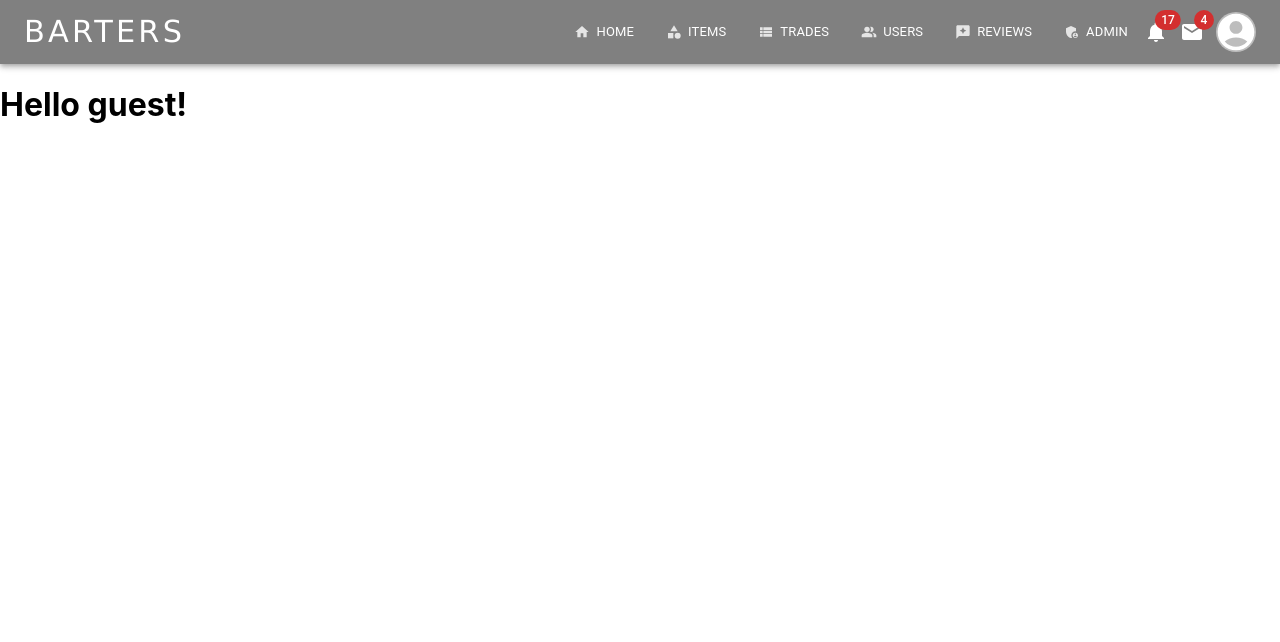
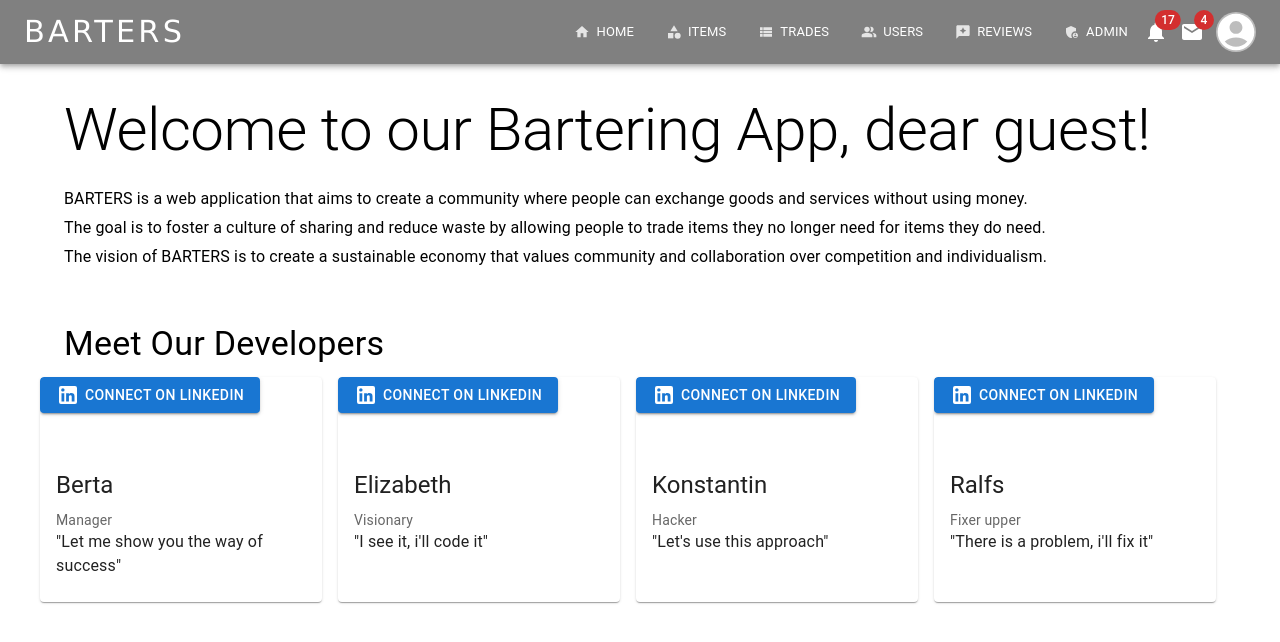
Before and after one commit to Jefremov/bartersWeb, a React (Create React App) app in the folder src/main/frontend/: page / in a window 1280 px wide. Shown: the top 642 px of the page. Built offline with nearby package versions, Linux system fonts and the light colour scheme.

Commit message:
creating homepage

```diff
--- a/src/main/frontend/src/pages/HomePage.js
+++ b/src/main/frontend/src/pages/HomePage.js
@@ -1,16 +1,70 @@
 import React from "react";
 import { isAuthenticated, getLoggedInUser } from "../auth/isAuthenticated";
+import { Container, Typography, Button, Grid, Card, CardContent, CardMedia } from '@mui/material';
+import LinkedInIcon from '@mui/icons-material/LinkedIn';
+
+const developers = [  {    name: "Berta",    role: "Manager",    description: "\"Let me show you the way of success\"", linkedin: "https://www.linkedin.com/in/bertam/", },  {    name: "Elizabeth",    role: "Visionary",    description: "\"I see it, i'll code it\"",linkedin: "https://www.linkedin.com/in/elizabete-titane/",  },  {    name: "Konstantin",    role: "Hacker",    description: "\"Let's use this approach\"", linkedin: "https://www.linkedin.com/in/konstantin-jefremov/", },  {    name: "Ralfs",    role: "Fixer upper",    description: "\"There is a problem, i'll fix it\"", linkedin: "https://www.linkedin.com/in/ralfsl", },];
+
 
 const Home = () => {
+
   return (
-      <div>
-        {isAuthenticated() ? (
-          <h1>Hello, {getLoggedInUser()}!</h1>
-        ) : (
-          <h1>Hello guest!</h1>
-        )}
-      </div>
-    );
+      <Container
+        maxWidth="lg"
+        style={{
+            backgroundPosition: "center",
+            minHeight: "100vh",
+            marginTop: 30,
+        }}
+      >
+        <Typography variant="h2" component="h1" gutterBottom>
+          Welcome to our Bartering App, dear {isAuthenticated() ? `${getLoggedInUser()}!` : " guest!"}
+        </Typography>
+        <Typography variant="body1" gutterBottom style={{ marginBottom: 5 }}>
+          BARTERS is a web application that aims to create a community where people can exchange goods and services without using money.
+        </Typography>
+        <Typography variant="body1" gutterBottom style={{ marginBottom: 5 }}>
+          The goal is to foster a culture of sharing and reduce waste by allowing people to trade items they no longer need for items they do need.
+        </Typography>
+        <Typography variant="body1" gutterBottom>
+          The vision of BARTERS is to create a sustainable economy that values community and collaboration over competition and individualism.
+        </Typography>
+      <Grid container spacing={3} style={{ marginTop: 30 }}>
+        <Grid item xs={12}>
+          <Typography variant="h4" component="h2" gutterBottom>
+            Meet Our Developers
+          </Typography>
+        </Grid>
+       <Grid container spacing={2}>
+         {developers.map((developer, index) => (
+           <Grid item xs={12} sm={6} md={3} key={index}>
+             <Card style={{ height: '100%' }}>
+               <Button variant="contained" color="primary" href={developer.linkedin} target="_blank" rel="noopener noreferrer" style={{marginBottom: '10px'}}>
+                 <LinkedInIcon style={{color: 'white', marginRight: '5px'}} />
+                 Connect on LinkedIn
+               </Button>
+               <CardMedia
+                 style={{ height: 30 }}
+                 title={developer.name}
+               />
+               <CardContent style={{ flexGrow: 1 }}>
+                 <Typography gutterBottom variant="h5" component="h2">
+                   {developer.name}
+                 </Typography>
+                 <Typography variant="body2" color="textSecondary" component="p">
+                   {developer.role}
+                 </Typography>
+                 <Typography variant="body1" component="p">
+                   {developer.description}
+                 </Typography>
+               </CardContent>
+             </Card>
+           </Grid>
+         ))}
+       </Grid>
+      </Grid>
+      </Container>
+  );
 };
 
 export default Home;
```
